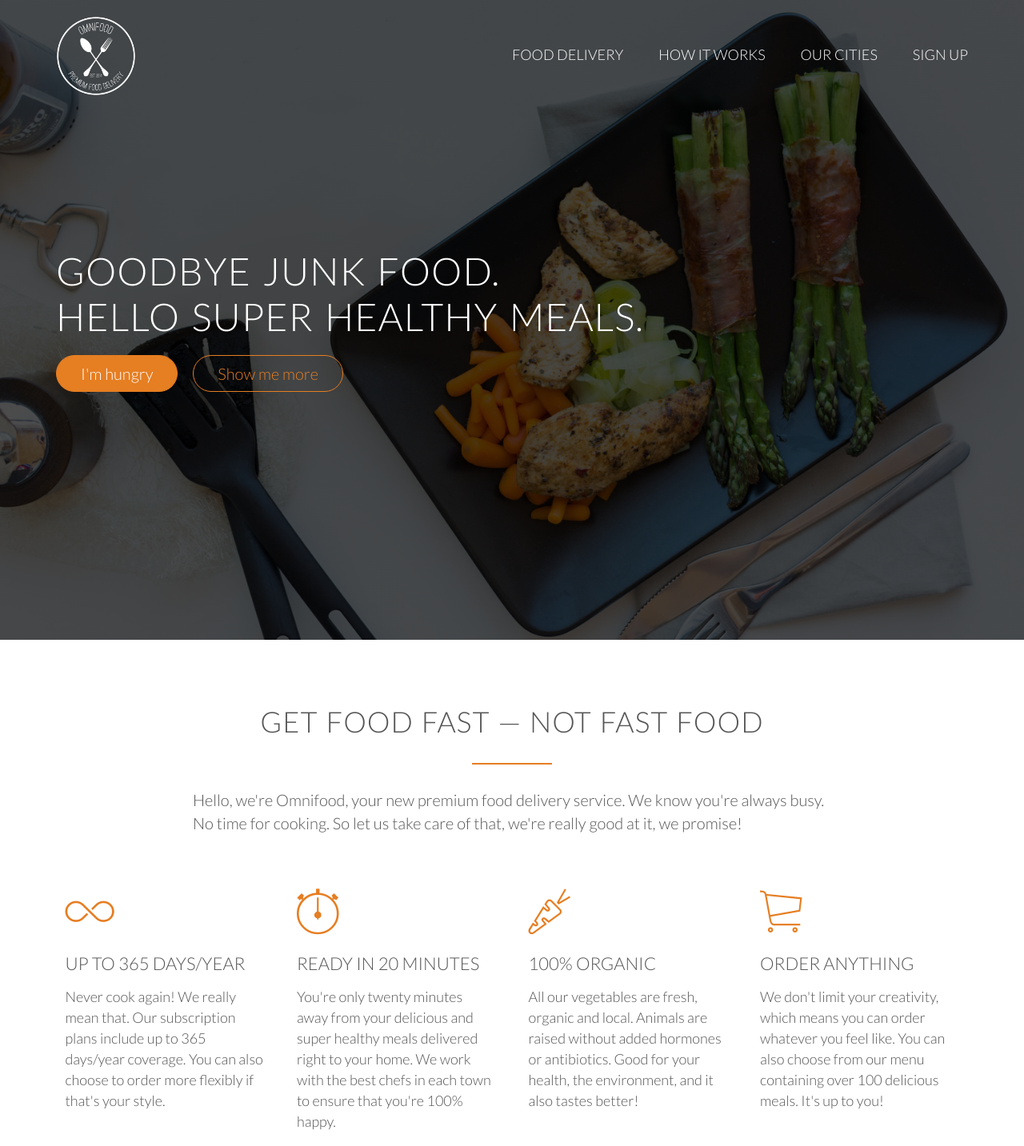
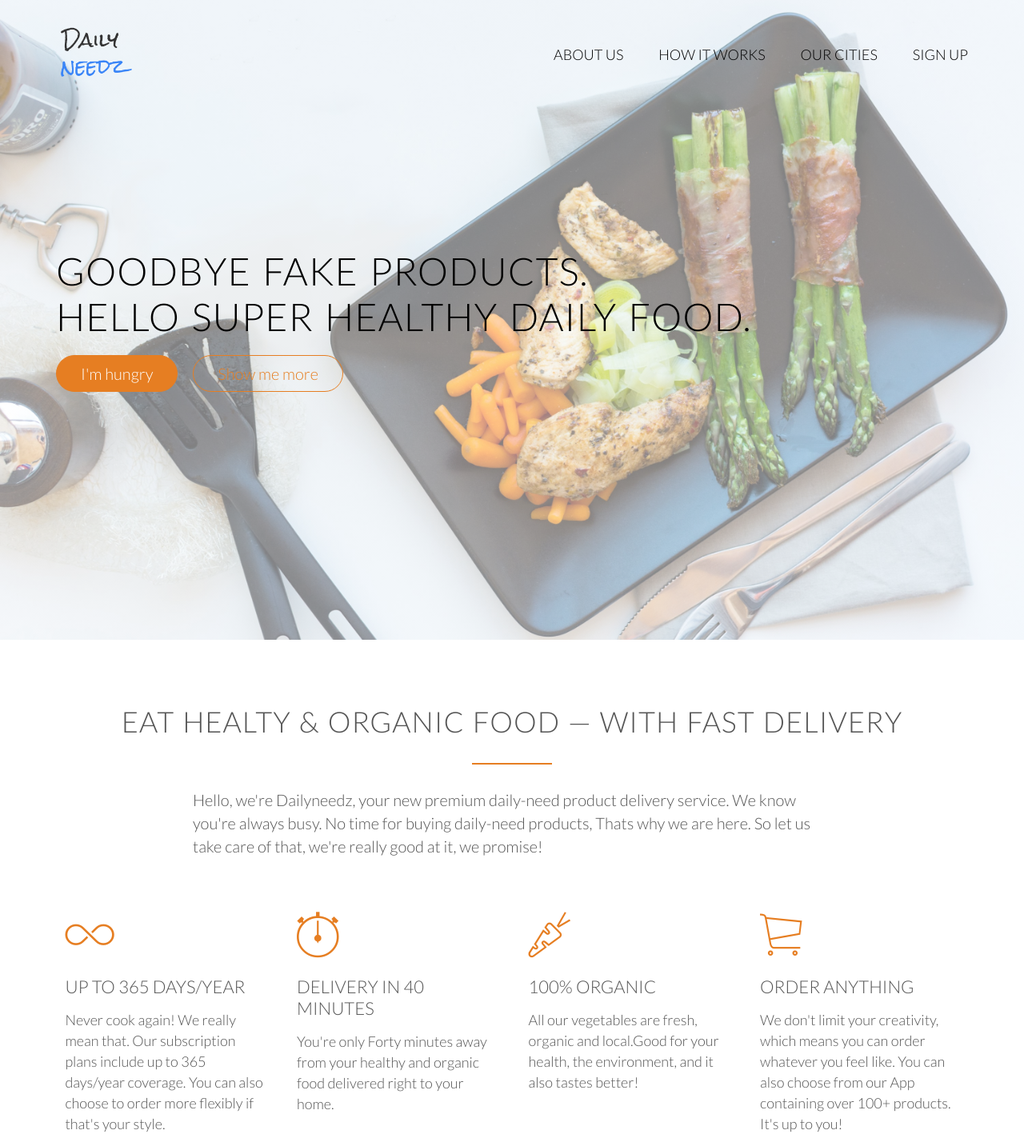
Before and after one commit to Anmolpreet97/omni-food, a plain HTML site: page index.html in a window 1280 px wide. Shown: the top 1433 px of the page at 80% size. Drawn offline with nearby package versions, Linux system fonts and the light colour scheme; a script that the page names is missing; files whose address does not match are found by name.

Commit message:
Add files via upload

```diff
--- a/index.html
+++ b/index.html
@@ -12,7 +12,7 @@
         <link rel="stylesheet" type="text/css" href="resources/css/style.css">
         <link rel="stylesheet" type="text/css" href="resources/css/queries.css">
         <link href='http://fonts.googleapis.com/css?family=Lato:100,300,400,300italic' rel='stylesheet' type='text/css'>
-        <title>Omnifood</title>
+        <title>Daily-Needz</title>
 
         <link rel="apple-touch-icon" sizes="57x57" href="/resources/favicons/apple-touch-icon-57x57.png">
         <link rel="apple-touch-icon" sizes="60x60" href="/resources/favicons/apple-touch-icon-60x60.png">
@@ -40,10 +40,10 @@
         <header>
             <nav>
                 <div class="row">
-                    <img src="resources/img/logo-white.png" alt="Omnifood logo" class="logo">
-                    <img src="resources/img/logo.png" alt="Omnifood logo" class="logo-black">
+                    <img src="resources/img/New%20Project%20(1).png" alt="Omnifood logo" class="logo">
+                    <img src="resources/img/New%20Project%20(1).png" alt="Omnifood logo" class="logo-black">
                     <ul class="main-nav js--main-nav">
-                        <li><a href="#features">Food delivery</a></li>
+                        <li><a href="#features">About us</a></li>
                         <li><a href="#works">How it works</a></li>
                         <li><a href="#cities">Our cities</a></li>
                         <li><a href="#plans">Sign up</a></li>
@@ -52,7 +52,7 @@
                 </div>
             </nav>
             <div class="hero-text-box">
-                <h1>Goodbye junk food.<br>Hello super healthy meals.</h1>
+                <h1>Goodbye fake products.<br>Hello super healthy daily food.</h1>
                 <a class="btn btn-full js--scroll-to-plans" href="#">I'm hungry</a>
                 <a class="btn btn-ghost js--scroll-to-start" href="#">Show me more</a>
             </div>
@@ -61,9 +61,9 @@
 
         <section class="section-features js--section-features" id="features">
             <div class="row">
-                <h2>Get food fast &mdash; not fast food</h2>
+                <h2>Eat healty & organic food &mdash; with fast delivery</h2>
                 <p class="long-copy">
-                    Hello, we're Omnifood, your new premium food delivery service. We know you're always busy. No time for cooking. So let us take care of that, we're really good at it, we promise!
+                    Hello, we're Dailyneedz, your new premium daily-need product delivery service. We know you're always busy. No time for buying daily-need products, Thats why we are here. So let us take care of that, we're really good at it, we promise!
                 </p>
             </div>
 
@@ -77,23 +77,23 @@
                 </div>
                 <div class="col span-1-of-4 box">
                     <i class="ion-ios-stopwatch-outline icon-big"></i>
-                    <h3>Ready in 20 minutes</h3>
+                    <h3>Delivery in 40 minutes</h3>
                     <p>
-                        You're only twenty minutes away from your delicious and super healthy meals delivered right to your home. We work with the best chefs in each town to ensure that you're 100% happy.
+                        You're only Forty minutes away from your healthy and organic food delivered right to your home.
                     </p>
                 </div>
                 <div class="col span-1-of-4 box">
                     <i class="ion-ios-nutrition-outline icon-big"></i>
                     <h3>100% organic</h3>
                     <p>
-                        All our vegetables are fresh, organic and local. Animals are raised without added hormones or antibiotics. Good for your health, the environment, and it also tastes better!
+                        All our vegetables are fresh, organic and local.Good for your health, the environment, and it also tastes better!
                     </p>
                 </div>
                 <div class="col span-1-of-4 box">
                     <i class="ion-ios-cart-outline icon-big"></i>
                     <h3>Order anything</h3>
                     <p>
-                        We don't limit your creativity, which means you can order whatever you feel like. You can also choose from our menu containing over 100 delicious meals. It's up to you!
+                        We don't limit your creativity, which means you can order whatever you feel like. You can also choose from our App containing over 100+ products. It's up to you!
                     </p>
                 </div>
             </div>
@@ -158,15 +158,15 @@
                 <div class="col span-1-of-2 steps-box">
                     <div class="works-step clearfix">
                         <div>1</div>
-                        <p>Choose the subscription plan that best fits your needs and sign up today.</p>
+                        <p>Download our app and sign up today.</p>
                     </div>
                     <div class="works-step clearfix">
                         <div>2</div>
-                        <p>Order your delicious meal using our mobile app or website. Or you can even call us!</p>
+                        <p>Order your healthy and organic vegies etc, using our mobile app or website. Or you can even call us!</p>
                     </div>
                     <div class="works-step clearfix">
                         <div>3</div>
-                        <p>Enjoy your meal after less than 20 minutes. See you the next time!</p>
+                        <p>Enjoy your product after less than 30 minutes. See you the next time!</p>
                     </div>
 
                     <a href="#" class="btn-app"><img src="resources/img/download-app.svg" alt="App Store Button"></a>
@@ -275,6 +275,7 @@ I was looking for a quick and easy food delivery service in San Franciso. I trie
         </section>
 
 
+<!--
         <section class="section-plans js--section-plans" id="plans">
             <div class="row">
                 <h2>Start eating healthy today</h2>
@@ -343,6 +344,7 @@ I was looking for a quick and easy food delivery service in San Franciso. I trie
             </div>
         </section>
 
+-->
         <section class="section-form">
             <div class="row">
                 <h2>We're happy to hear from you</h2>
--- a/resources/css/style.css
+++ b/resources/css/style.css
@@ -63,7 +63,7 @@ h3 {
 h1 {
     margin-top: 0;
     margin-bottom: 20px;
-    color: #fff;
+    color: #000;
     font-size: 240%;
     word-spacing: 4px;
     letter-spacing: 1px;
@@ -197,8 +197,8 @@ input[type=submit]:active {
 /* ----------------------------------------------- */
 
 header {
-    background-image: -webkit-linear-gradient(rgba(0, 0, 0, 0.7), rgba(0, 0, 0, 0.7)), url(img/hero-min.jpg);
-    background-image: linear-gradient(rgba(0, 0, 0, 0.7), rgba(0, 0, 0, 0.7)), url(img/hero-min.jpg);
+    background-image: -webkit-linear-gradient(rgba(255, 255, 255, 0.7), rgba(255, 255, 255, 0.7)), url(img/hero-min.jpg);
+    background-image: linear-gradient(rgba(255, 255, 255, 0.5), rgba(255, 255, 255, 0.5)), url(img/hero-min.jpg);
     background-size: cover;
     background-position: center;
     height: 100vh;
@@ -245,7 +245,7 @@ header {
 .main-nav li a:link,
 .main-nav li a:visited {
     padding: 8px 0;
-    color: #fff;
+    color: #000;
     text-decoration: none;
     text-transform: uppercase;
     font-size: 90%;
```
Also changed, not shown: resources/img/New Project (1).png (added).
